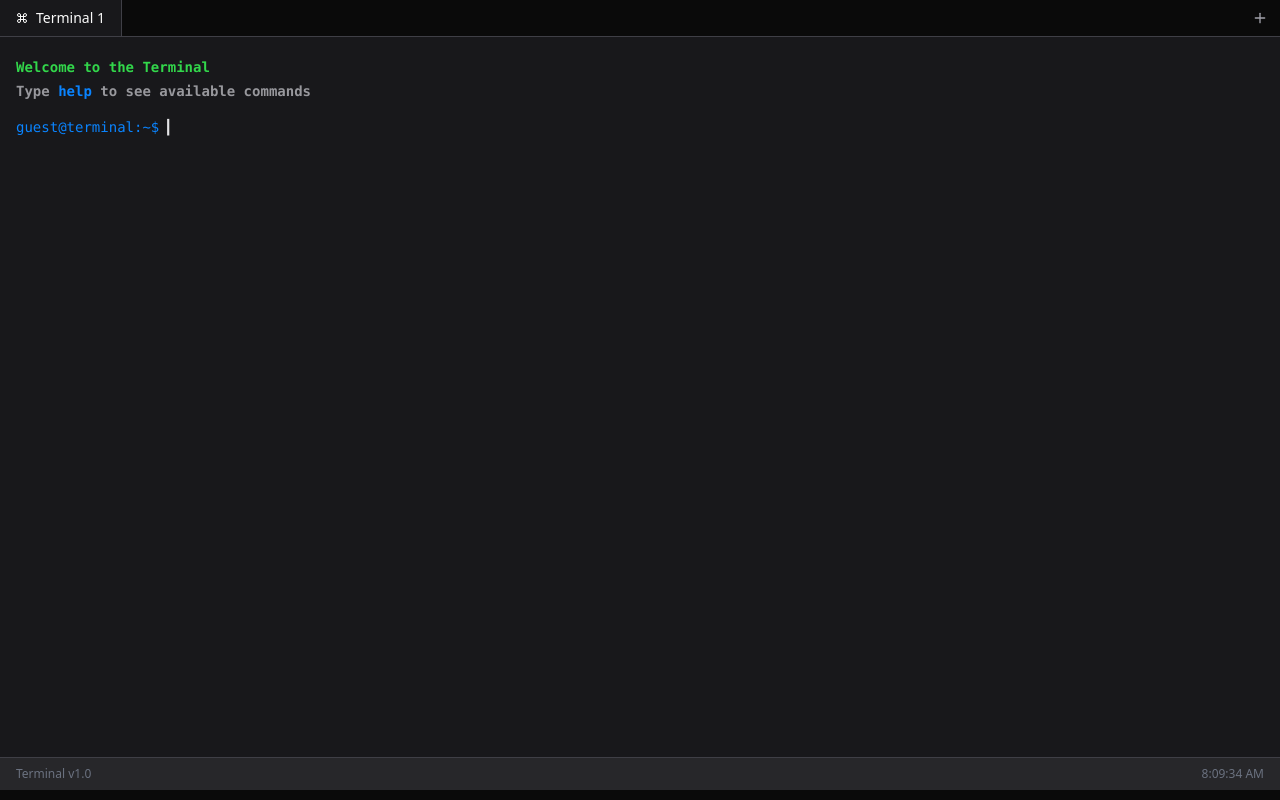
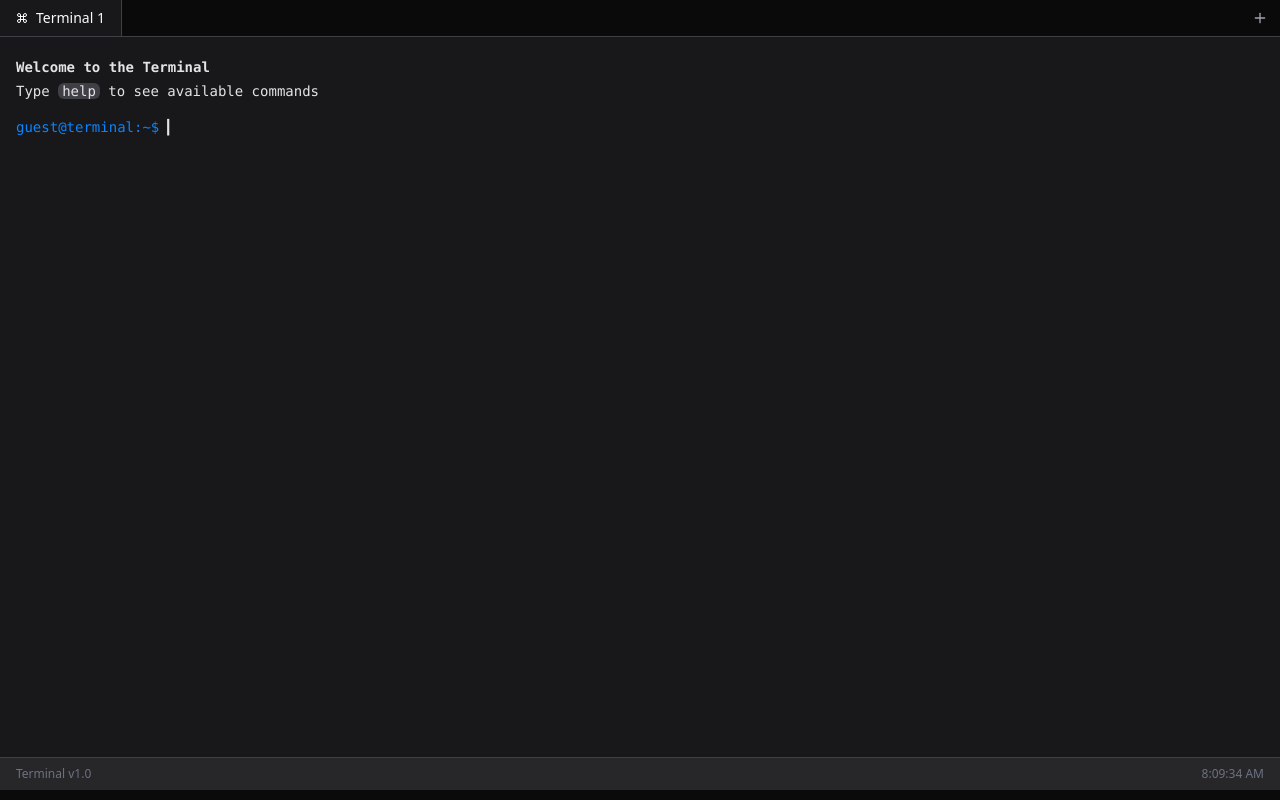
Before and after one commit to Haepapa/timotewbcom, a React (Vite) app: page / in a window 1280 px wide. Built offline with nearby package versions, Linux system fonts and the light colour scheme.

Commit message:
theme fix

```diff
--- a/src/components/commands/date.tsx
+++ b/src/components/commands/date.tsx
@@ -1,3 +1,3 @@
-export function date() {
+export default function date() {
   return `Current date: ${new Date().toLocaleString()}`;
 }
--- a/src/components/commands/echo.tsx
+++ b/src/components/commands/echo.tsx
@@ -1,3 +1,3 @@
-export function echo(text: string) {
+export default function echo(text: string) {
   return text;
 }
--- a/src/components/commands/help.tsx
+++ b/src/components/commands/help.tsx
@@ -1,43 +1,32 @@
-export function help() {
+export default function help() {
   return (
     <div className="space-y-1">
       <p className="font-semibold">Available Commands:</p>
       <p>
-        <span className="font-semibold">help</span>
-        <span className="text-term-gray"> - Show this help message</span>
+        <span className="cust-command-style">help</span> - Show this help
+        message
       </p>
       <p>
-        <span className="text-term-blue font-semibold">clear</span> - Clear the
-        terminal
+        <span className="cust-command-style">clear</span> - Clear the terminal
       </p>
       <p>
-        <span className="text-term-blue font-semibold">date</span> - Show
-        current date and time
+        <span className="cust-command-style">date</span> - Show current date and
+        time
       </p>
       <p>
-        <span className="text-term-blue font-semibold">echo [text]</span> - Echo
-        back your text
+        <span className="cust-command-style">echo</span> [text] - Echo back your
+        text
       </p>
       <p>
-        <span className="text-term-blue font-semibold">whoami</span> - Display
-        user info
+        <span className="cust-command-style">whoami</span> - Display user info
       </p>
       <p>
-        <span className="text-term-blue font-semibold">theme [option]</span> -
-        Change terminal theme
+        <span className="cust-command-style">theme</span> [option] - Change
+        terminal theme
       </p>
-      <p className="ml-4">
-        <span className="text-term-blue font-semibold">-d, --dark</span> -
-        Switch to dark theme
-      </p>
-      <p className="ml-4">
-        <span className="text-term-blue font-semibold">-l, --light</span> -
-        Switch to light theme
-      </p>
-      <p className="ml-4">
-        <span className="text-term-blue font-semibold">-s, --system</span> - Use
-        system theme preference
-      </p>
+      <p className="ml-4">-d, --dark - Switch to dark theme</p>
+      <p className="ml-4">-l, --light - Switch to light theme</p>
+      <p className="ml-4">-s, --system - Use system theme preference</p>
     </div>
   );
 }
--- /dev/null
+++ b/src/components/commands/welcome.tsx
@@ -0,0 +1,11 @@
+export default function welcome() {
+  return (
+    <div className="text-term-grey">
+      <p className="font-semibold">Welcome to the Terminal</p>
+      <p className="mt-1">
+        Type <span className="cust-command-style">help</span> to see available
+        commands
+      </p>
+    </div>
+  );
+}
--- a/src/components/commands/whoami.tsx
+++ b/src/components/commands/whoami.tsx
@@ -1,13 +1,13 @@
-export function whoami() {
+export default function whoami() {
   return (
     <div className="space-y-1">
-      <p className="text-emerald-400">
+      <p className="text-term-gray">
         User: <span className="text-white">guest</span>
       </p>
-      <p className="text-emerald-400">
+      <p className="text-term-gray">
         Role: <span className="text-white">visitor</span>
       </p>
-      <p className="text-emerald-400">
+      <p className="text-term-gray">
         Session:{" "}
         <span className="text-white">
           {Math.random().toString(36).substring(2, 10)}
--- a/src/components/terminal.tsx
+++ b/src/components/terminal.tsx
@@ -3,10 +3,11 @@ import type { JSX } from "react";
 import { useState, useRef, useEffect } from "react";
 import { Command, Plus, X } from "lucide-react";
 import { cn } from "@/lib/utils";
-import { help } from "./commands/help";
-import { date } from "./commands/date";
-import { echo } from "./commands/echo";
-import { whoami } from "./commands/whoami";
+import help from "./commands/help";
+import date from "./commands/date";
+import echo from "./commands/echo";
+import whoami from "./commands/whoami";
+import welcome from "./commands/welcome";
 import { theme as themecmd } from "./commands/theme";
 import { ThemeType, TerminalTabType } from "@/types/terminal";
 
@@ -82,15 +83,7 @@ export default function Terminal() {
       history: [
         {
           input: "",
-          output: (
-            <div className="text-term-green font-semibold">
-              <p>Welcome to the Terminal</p>
-              <p className="text-term-gray mt-1">
-                Type <span className="text-term-blue">help</span> to see
-                available commands
-              </p>
-            </div>
-          ),
+          output: welcome(),
           timestamp: new Date(),
         },
       ],
@@ -230,15 +223,7 @@ export default function Terminal() {
       history: [
         {
           input: "",
-          output: (
-            <div className="text-term-green font-semibold">
-              <p>Welcome to the Terminal</p>
-              <p className="text-term-gray mt-1">
-                Type <span className="text-term-blue">help</span> to see
-                available commands
-              </p>
-            </div>
-          ),
+          output: welcome(),
           timestamp: new Date(),
         },
       ],
--- a/src/index.css
+++ b/src/index.css
@@ -193,3 +193,13 @@
     @apply bg-background text-foreground;
   }
 }
+
+@import "tailwindcss";
+@layer components {
+  .cust-command-style {
+    border-radius: var(--radius-sm);
+    background-color: var(--header-border);
+    padding-left: calc(var(--spacing) * 1);
+    padding-right: calc(var(--spacing) * 1);
+  }
+}
--- a/tailwind.config.js
+++ b/tailwind.config.js
@@ -66,4 +66,4 @@ module.exports = {
     },
   },
   plugins: [require("tailwindcss-animate")],
-}
+};
```
